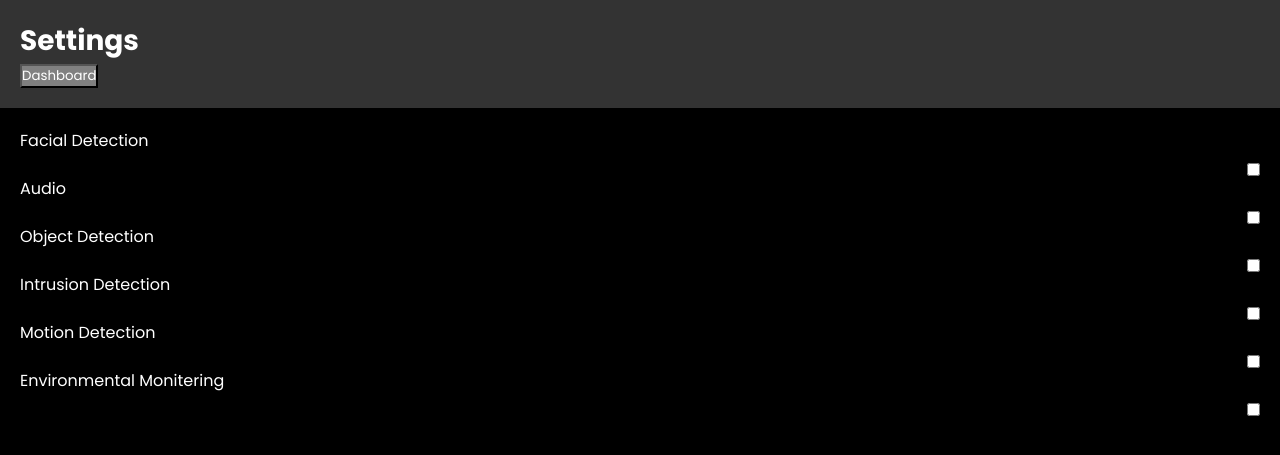
After one commit to jerinpious/CSCN72030-Sec2-Group1, a Flask app: page /settings in a window 1280 px wide. The commit adds this page. Shown: the top 455 px of the page. Run offline with Flask 3, Linux system fonts and the light colour scheme; the visitor is signed in with stand-in values (Sample User, id 1).

Commit message:
Workingonit

```diff
--- a/backend/app.py
+++ b/backend/app.py
@@ -81,6 +81,12 @@ class AdminLoginForm(FlaskForm):
 
 def home():
     return render_template('home.html')
+
+@app.route('/settings')
+@login_required
+def settings():
+    return render_template('settings.html')
+
 
 import time
 @app.route('/dashboard')
--- /dev/null
+++ b/backend/templates/settings.html
@@ -0,0 +1,157 @@
+<!DOCTYPE html>
+<html>
+<head>
+    <link rel="stylesheet" href="style.css">
+</head>
+<style>
+    /* POPPINS FONT */
+@import url('https://fonts.googleapis.com/css2?family=Poppins:wght@400;500;600;700&display=swap');
+
+*{
+    margin: 0;
+    padding: 0;
+    box-sizing: border-box;
+    font-family: 'Poppins', sans-serif;
+}
+body{
+    background: url("Demo_Baground.jpg");
+    background-size: cover;
+    background-repeat: no-repeat;
+    background-attachment: fixed;
+    overflow: hidden;
+}
+
+
+
+.settings-icon{
+    width: 20px; /* Set the desired width for the icon */
+    height: auto; /* Maintain aspect ratio */
+    margin-right: 10px; /* Add spacing between the icon and username */
+    margin-left: 20px;
+}
+
+.content {
+    display: flex;
+    justify-content: space-between;
+    padding: 10px;
+}
+
+.left-box, .right-box {
+    background-color: white;
+    border: 1px solid gray;
+    padding: 10px;
+    height: 600px; /* Set the desired height */
+    box-sizing: border-box; /* Ensure padding and border don't increase width */
+    border-radius: 10px;
+    margin-top: 15px;
+    margin: 10px;
+}
+
+.left-box {
+    flex: 3; /* Adjust flex ratio to make it larger */
+    width: calc(66.66% - 10px); /* Adjust width considering padding and border */
+}
+
+.right-box {
+    flex: 1; /* Adjust flex ratio for the smaller box */
+    width: calc(33.33% - 10px); /* Adjust width considering padding and border */
+}
+
+/* Settings Page */
+
+/* Define styles for the Settings page */
+.settings-page {
+    background-color: rgb(54, 50, 50); /* Set the background color to black */
+    color: white; /* Set text color to white */
+    margin: 0; /* Reset default margin */
+    padding: 0; /* Reset default padding */
+}
+
+/* Styles for the Settings header */
+.settings-header {
+    background-color: #333; /* Darker background for the header */
+    padding: 20px; /* Add padding to the header */
+    text-align: left; /* Align text to the left */
+}
+
+.settings-header h1 {
+    margin: 0; /* Remove default margin */
+    font-size: 28px; /* Set the desired font size for the header text */
+}
+
+/* Styles for the Settings content */
+.settings-content {
+    padding: 20px; /* Add padding to the content area */
+    color: white; /* Set text color to white */
+}
+
+.setting-option {
+    display: flex;
+    flex-direction: column;
+    align-items: flex-start;
+}
+
+.setting-option label {
+    display: flex;
+    align-items: center;
+    width: 100%;
+    justify-content: space-between;
+    margin-bottom: 10px;
+}
+
+.setting-option input[type="checkbox"] {
+    margin-left: auto;
+}
+.btn.white-btn {
+            background: grey;
+            color: #ffffff;
+            margin-top: -40px;
+        }
+
+</style>
+<body class="settings-page">
+    <div class="settings-header">
+        <h1>Settings</h1>
+        <button class="btn white-btn" id="loginBtn" onclick=" redirect('/admin_dashboard')">
+            Dashboard
+        </button>
+    </div>
+    <div class="settings-content">
+        <div class="setting-option">
+            <label for="FacialDetection">Facial Detection</label>
+            <input type="checkbox" id="FacialDetection">
+            <label for="Audio">Audio</label>
+            <input type="checkbox" id="Audio">
+            <label for="Object Detection">Object Detection</label>
+            <input type="checkbox" id="Object Detection">
+            <label for="Intrusion Detection">Intrusion Detection</label>
+            <input type="checkbox" id="Intrusion Detection">
+            <label for="Motion Detection">Motion Detection</label>
+            <input type="checkbox" id="Motion Detection">
+            <label for="Environmental Monitering">Environmental Monitering</label>
+            <input type="checkbox" id="Environmental Monitering">
+        </div>
+        <!-- Add more setting options here -->
+    </div>
+
+    <script>
+        // Retrieve checkbox state from localStorage on page load for all checkboxes
+        document.addEventListener('DOMContentLoaded', function () {
+            var checkboxes = document.querySelectorAll('.setting-option input[type="checkbox"]');
+
+            checkboxes.forEach(function(checkbox) {
+                var savedCheckboxState = localStorage.getItem(checkbox.id);
+
+                if (savedCheckboxState !== null) {
+                    checkbox.checked = JSON.parse(savedCheckboxState);
+                }
+
+                // Store checkbox state in localStorage when it changes
+                checkbox.addEventListener('change', function () {
+                    localStorage.setItem(checkbox.id, this.checked);
+                });
+            });
+        });
+        </script>
+</body>
+</html>
--- /dev/null
+++ b/backend/user_data/Jerry.json
@@ -0,0 +1 @@
+{"id": "Jerry", "username": "Jerry", "password": "$2b$12$nXLKyKiiMVn4P3AwRqYN1eAi/LjY3uVcKQ6hGFNkH4MRDkA91dt8."}
--- a/log.txt
+++ b/log.txt
@@ -2,3 +2,4 @@ Starting face recognition.....
 Starting face recognition.....
 Recording Audio Started.....
 Recording Audio Stopped.....
+Starting face recognition.....
```
Also changed, not shown: backend/templates/admindash.html (+19 -1 lines), backend/Face Properties/faces/Unknown_20231123024858_face_1.png (deleted).
